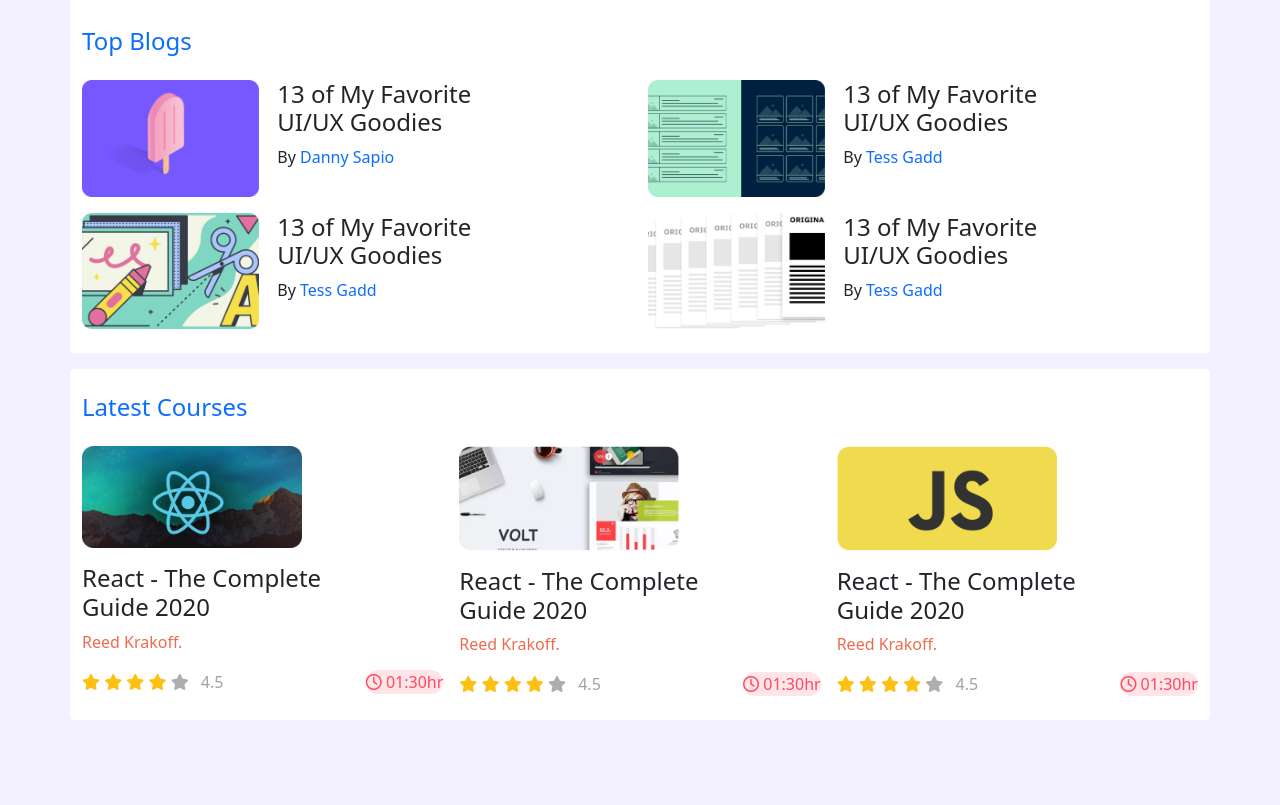
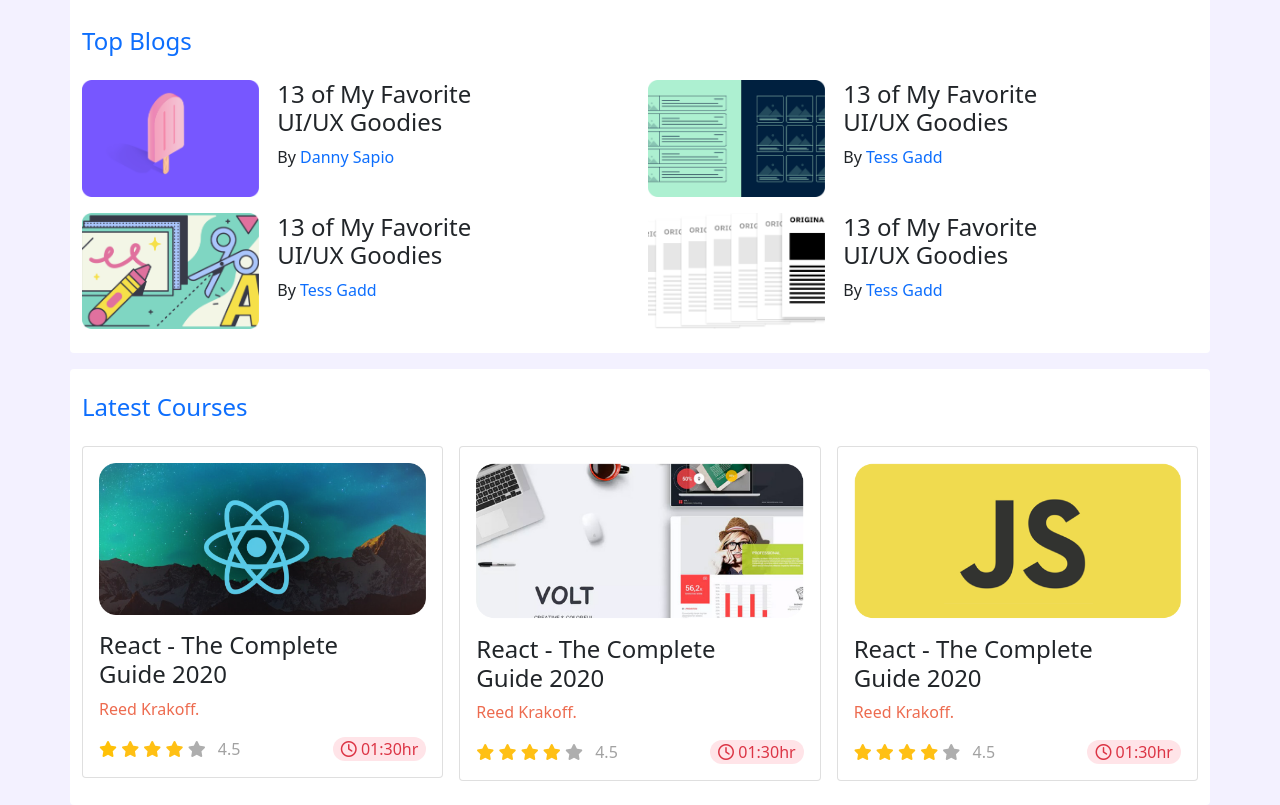
Before and after one commit to ArafatMunna/leader-board-bootstrap, a plain HTML site: page index.html in a window 1280 px wide. Shown: the part 359-1164 px from the top of the page. Before the commit the page ends 1079 px from the top, so only its background shows below. Drawn offline with Linux system fonts and the light colour scheme.

Commit message:
Update index.html

```diff
--- a/index.html
+++ b/index.html
@@ -144,23 +144,22 @@
                 <h4 class="text-primary my-3 pt-4 pb-2">Latest Courses</h4>
                 <div class="row g-3 pb-4">
                     <div class="col-12 col-md-6 col-lg-4">
+                        <div class="card card-body rounded">
                             <div>
-                            <img width="220" src="images/courses/course-1.png" alt="">
-                        </div>
-                        <div>
+                                <img class="img-fluid" src="images/courses/course-1.png" alt="">
                                 <h4 class="mt-3">React - The Complete <br> Guide 2020</h4>
                                 <p><a class="text-decoration-none" style="color: #ED6B4F;" href="">Reed Krakoff.</a></p>
-
+                            </div>
                             <div class="d-flex justify-content-between">
                                 <div>
-                                    <i class="fas fa-star" style="color: #FFC014;"></i>
-                                    <i class="fas fa-star" style="color: #FFC014;"></i>
+                                    <i class="fas fa-star text-warning"></i>
+                                    <i class="fas fa-star" style="color: #ffc014;"></i>
                                     <i class="fas fa-star" style="color: #FFC014;"></i>
                                     <i class="fas fa-star" style="color: #FFC014;"></i>
                                     <i class="fas fa-star" style="color: #AEAEAE;"></i>
                                     <span class="ms-2" style="color: #A2A2A2;">4.5</span>
                                 </div>
-                                <div class="rounded-pill" style="background-color: #FFE4E8; color: #FF4A60;">
+                                <div class="rounded-pill px-2 text-danger" style="background-color: #FFE4E8;">
                                     <i class="far fa-clock"></i>
                                     01:30hr
                                 </div>
@@ -168,10 +167,9 @@
                         </div>
                     </div>
                     <div class="col-12 col-md-6 col-lg-4">
+                        <div class="card card-body">
                             <div>
-                            <img width="220" src="images/courses/course-2.png" alt="">
-                        </div>
-                        <div>
+                                <img class="img-fluid" src="images/courses/course-2.png" alt="">
                                 <h4 class="mt-3">React - The Complete <br> Guide 2020</h4>
                                 <p><a class="text-decoration-none" style="color: #ED6B4F;" href="">Reed Krakoff.</a></p>
                             </div>
@@ -184,17 +182,17 @@
                                     <i class="fas fa-star" style="color: #AEAEAE;"></i>
                                     <span class="ms-2" style="color: #A2A2A2;">4.5</span>
                                 </div>
-                            <div class="rounded-pill" style="background-color: #FFE4E8; color: #FF4A60;">
+                                <div class="rounded-pill px-2 text-danger" style="background-color: #FFE4E8;">
                                     <i class="far fa-clock"></i>
                                     01:30hr
                                 </div>
                             </div>
                         </div>
+                    </div>
                     <div class="col-12 col-md-6 col-lg-4">
+                        <div class="card card-body">
                             <div>
-                            <img width="220" src="images/courses/course-3.png" alt="">
-                        </div>
-                        <div>
+                                <img class="img-fluid" src="images/courses/course-3.png" alt="">
                                 <h4 class="mt-3">React - The Complete <br> Guide 2020</h4>
                                 <p><a class="text-decoration-none" style="color: #ED6B4F;" href="">Reed Krakoff.</a></p>
                             </div>
@@ -207,9 +205,10 @@
                                     <i class="fas fa-star" style="color: #AEAEAE;"></i>
                                     <span class="ms-2" style="color: #A2A2A2;">4.5</span>
                                 </div>
-                            <div class="rounded-pill" style="background-color: #FFE4E8; color: #FF4A60;">
+                                <div class="rounded-pill px-2 text-danger" style="background-color: #FFE4E8;">
                                     <i class="far fa-clock"></i>
                                     01:30hr
+                                </div>
                             </div>
                         </div>
                     </div>
```
Lines whose indentation alone changed are shown as unchanged.
